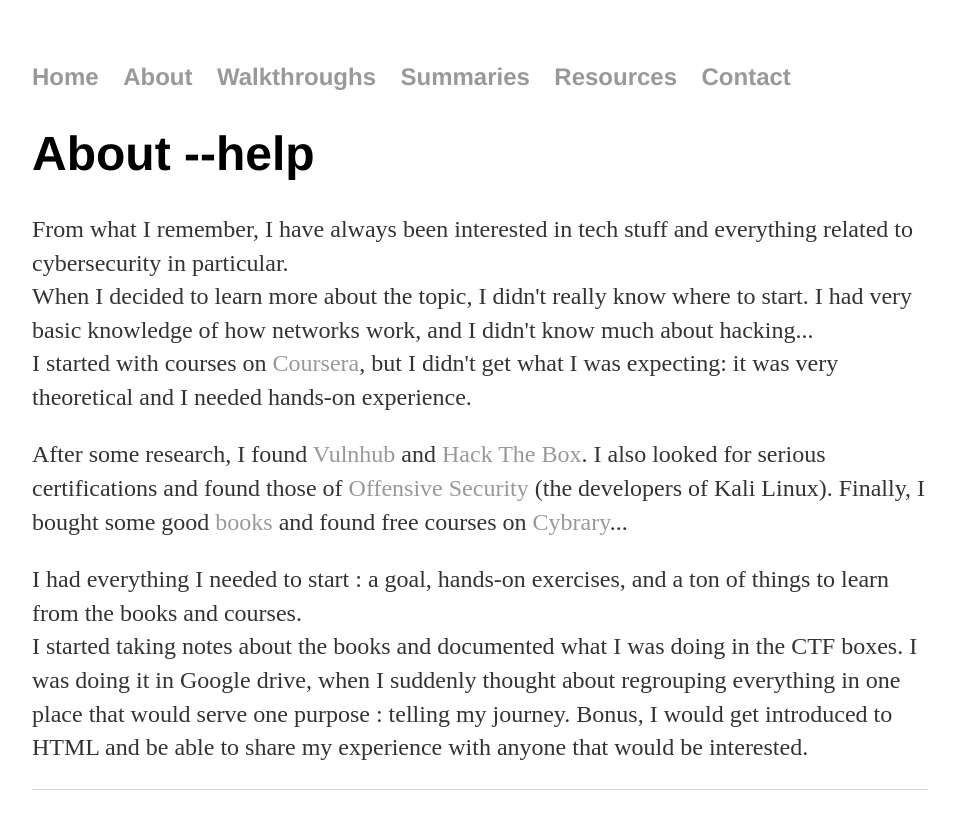
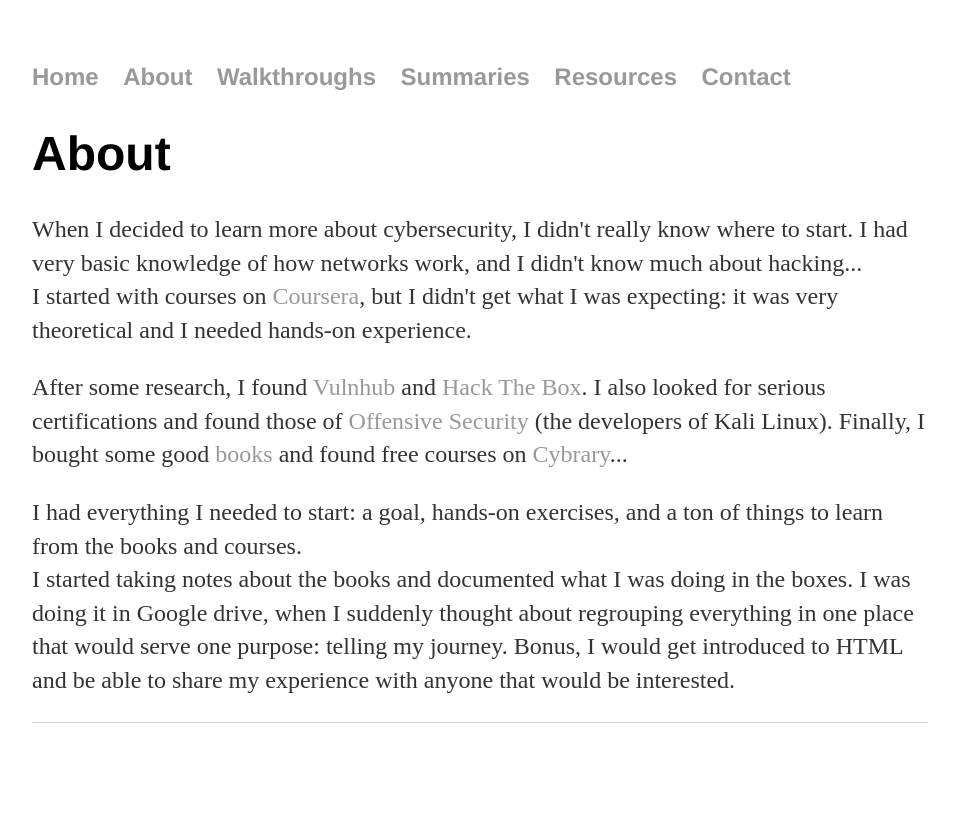
Before and after one commit to jsom1/jsom1.github.io, a Jekyll site: the page built from about/index.html, in a window 1280 px wide. Shown: the top 829 px of the page, without its empty margins (160-1119 px from the left). Built offline with Jekyll 4.4.1, drawn with Linux system fonts in a browser that asks for light colours.

Commit message:
Update index.html

```diff
--- a/about/index.html
+++ b/about/index.html
@@ -3,12 +3,11 @@
 title: About me
 ---
 <div class="about">
-	<h1>About --help</h1>
+	<h1>About</h1>
 
 	<!--<h2>Why am I doing this</h2>-->
 	<p>
-	From what I remember, I have always been interested in tech stuff and everything related to cybersecurity in particular.<br>
-	When I decided to learn more about the topic, I didn't really know where to start. I had very basic knowledge
+	When I decided to learn more about cybersecurity, I didn't really know where to start. I had very basic knowledge
 	of how networks work, and I didn't know much about hacking...<br>
 	I started with courses on <a href="https://www.coursera.org/">Coursera</a>, but I didn't
 	get what I was expecting: it was very theoretical and I needed hands-on experience.
@@ -20,12 +19,13 @@
 	free courses on <a href="https://www.cybrary.it/">Cybrary</a>...</p>
 
 	<p>
-	I had everything I needed to start : a goal, hands-on exercises, and a ton of things to learn from the books and
+	I had everything I needed to start: a goal, hands-on exercises, and a ton of things to learn from the books and
 	courses.<br>
-	I started taking notes about the books and documented what I was doing in the CTF boxes. I was doing it in Google drive,
-	when I suddenly thought about regrouping everything in one place that would serve one purpose : telling my journey.
+	I started taking notes about the books and documented what I was doing in the boxes. I was doing it in Google drive,
+	when I suddenly thought about regrouping everything in one place that would serve one purpose: telling my journey.
 	Bonus, I would get introduced to HTML and be able to share my experience with anyone that would be interested.
 	</p>
+
 
 	<!--<ul class="contacts">
 		<li><a href="https://www.kaggle.com/jaddh0">My kaggle page</a></li>
```
